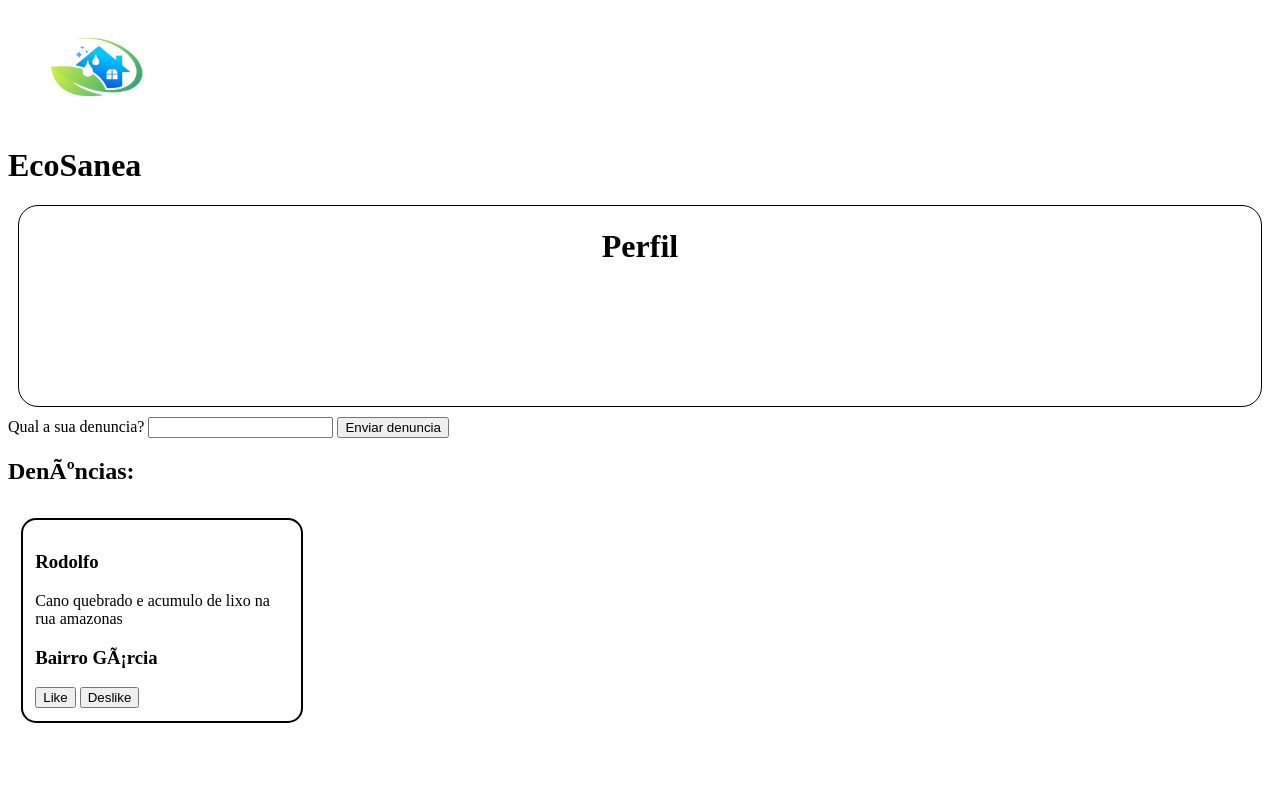
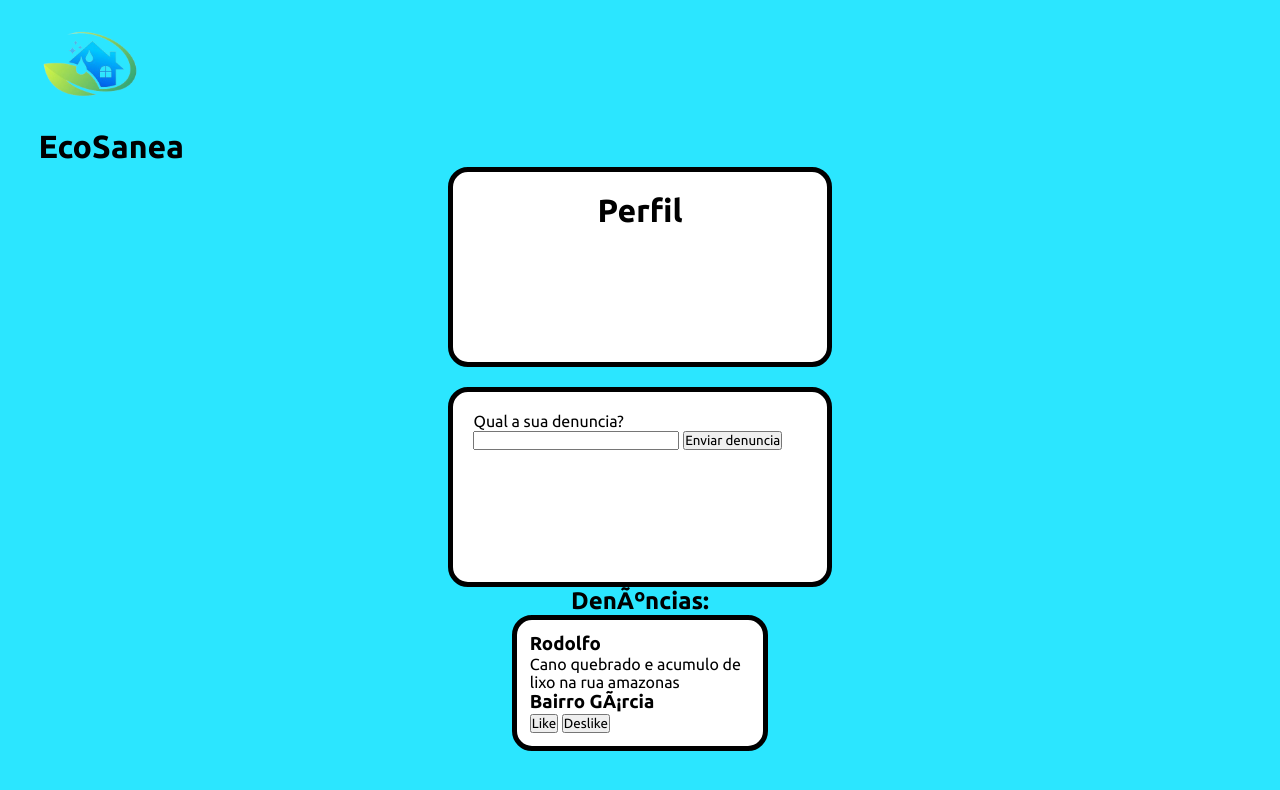
Before and after one commit to Guxta351/trabalho-final, a plain HTML site: page frontend/perfil.html in a window 1280 px wide. Drawn offline with Linux system fonts and the light colour scheme.

Commit message:
Trabalho final atualizaçao escola

```diff
--- a/frontend/perfil.html
+++ b/frontend/perfil.html
@@ -1,50 +1,72 @@
 <html>
+
 <head>
     <meta charset="UFT-8">
     <title>Perfil EcoSanea</title>
     <style>
-            .img{
-                height: 15%;
+        @import url('https://fonts.googleapis.com/css2?family=Ubuntu:ital,wght@0,300;0,400;0,500;0,700;1,300;1,400;1,500;1,700&display=swap');
+*{
+  margin: 0;
+  padding: 0;
+  box-sizing: border-box;
+  font-family: "Ubuntu", sans-serif;
+}
+        body{
+            background-color: rgb(43, 230, 255);
+        }
+        .img {
+
             width: 10%;
             margin-left: 2%;
         }
-            .usuarioDenuncia{
+
+        .usuarioDenuncia {
             width: 20%;
-                border: 2px solid black;
+            border: 5px solid black;
+            border-radius: 20px;
+            margin: auto;
             padding: 1%;
-                border-radius: 15px;
-                margin: 1%;
+           background-color: #fff;
         }
-            .informacao{
+
+        .informacao {
             display: flex;
             justify-content: space-between;
             align-items: center;
         }
-            .usuarios{
+
+        .usuarios {
             display: flex;
             justify-content: flex-start;
             flex-wrap: wrap;
         }
-            div.bloco{
+
+        .bloco {
             height: 200;
-                border: 1px solid black;
+            border: 5px solid black;
             border-radius: 20px;
-                margin: 10px;
+            margin: auto;
+            width: 30%;
+            background-color: #fff;
+            padding: 1.6%;
+            margin-top: 2px;
+
         }
-
 
     </style>
 </head>
+
 <body>
+
     <img style="border: 0cap;" src="imagens/EcoSanea-removebg-preview.png" class="img">
-        <h1 style="border: 0cap;" style="text-align: center;">EcoSanea</h1>
+    <h1 style="margin-left: 3%;">EcoSanea</h1>
 
 
     <div class="bloco">
         <h1 style="text-align: center;">Perfil</h1>
     </div>
-
-        <div>
+<br>
+    <div class="bloco" >
         <label>Qual a sua denuncia?</label>
         <input type=text id="pergunta">
         <button onclick="salvarDenuncia()">Enviar denuncia</button>
@@ -52,15 +74,15 @@
             <p id="mensagem">
 
             </p>
-            </div>
+        </div class="bloco">
         <script>
             function salvarDenuncia() {
-                    let nome= document.getElementById('pergunta').value
+                let nome = document.getElementById('pergunta').value
                 localStorage.setItem('denuncia', pergunta)
                 exibirMsg('Denúncia feita com sucesso')
             }
 
-                function exibirMsg(mensagem){
+            function exibirMsg(mensagem) {
                 let pMsg = document.getElementById('mensagem')
                 pMsg.textContent = mensagem
             }
@@ -72,7 +94,7 @@
     </div>
 
     <div>
-            <h2 style="text-align: left;">Denúncias:</h2>
+        <h2 style="text-align: center;">Denúncias:</h2>
     </div>
 
     <div class="Usuarios">
@@ -89,4 +111,5 @@
     </div>
 
 </body>
+
 </html>
```
Lines whose indentation alone changed are shown as unchanged.
